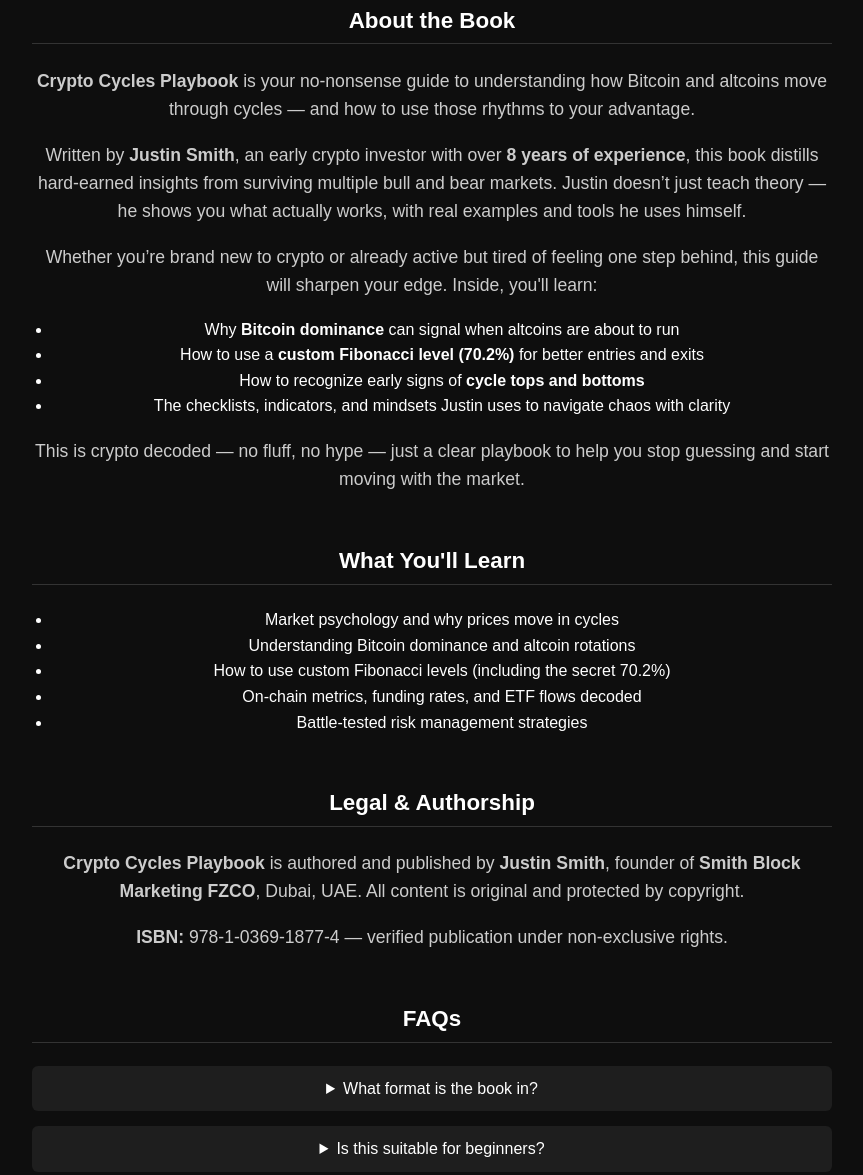
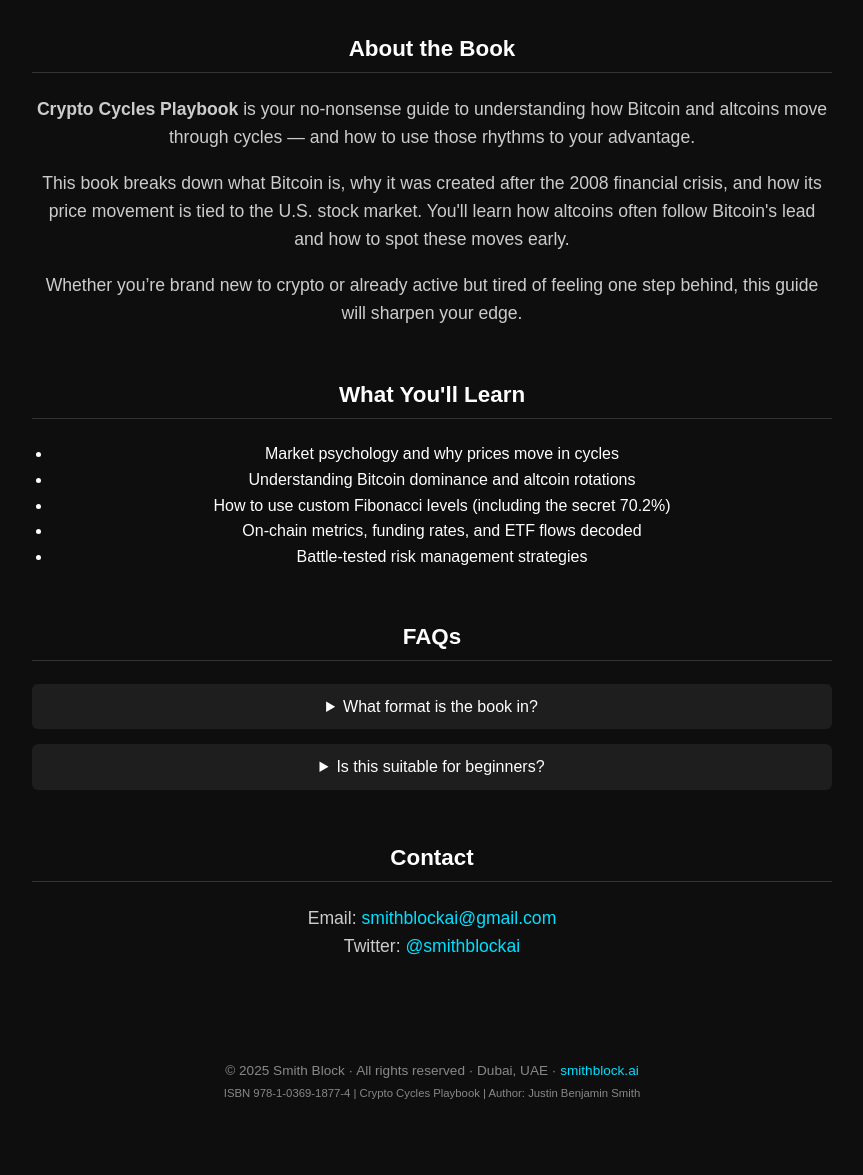
Before and after one commit to bendizziesmith/Crypto-Playbook, a plain HTML site: page index.html in a window 1280 px wide. Shown: the part 900-2075 px from the top of the page, without its empty margins (208-1071 px from the left). Drawn offline with Linux system fonts and the light colour scheme.

Commit message:
index.html

```diff
--- a/index.html
+++ b/index.html
@@ -1,10 +1,12 @@
-
 <!DOCTYPE html>
 <html lang="en">
 <head>
   <meta charset="UTF-8" />
   <meta name="viewport" content="width=device-width, initial-scale=1.0" />
-  <title>Crypto Cycles Playbook | Smith Block</title>
+  <title>Crypto Cycles Playbook | Smith Block – Learn Bitcoin & Altcoin Market Cycles</title>
+  <meta name="description" content="Crypto Cycles Playbook by Justin Benjamin Smith – Master crypto cycles, Bitcoin dominance, and altcoin strategies with this beginner and intermediate guide. Buy now at SmithBlock.ai." />
+  <meta name="keywords" content="crypto book, bitcoin cycles, altcoin strategy, market timing, Smith Block, crypto guide, beginner crypto ebook, Justin Smith crypto, Bitcoin, XRP, Alt coins, how to make money in crypto" />
+  <meta name="author" content="Justin Benjamin Smith" />
   <style>
     body {
       margin: 0;
@@ -124,7 +126,7 @@
   <div class="container">
     <div class="hero">
       <h2>Crypto Cycles Playbook</h2>
-      <p>Master Bitcoin & altcoin market rhythms with 8 years of hard-earned insights. Learn to read the cycles and move with the market—not against it.</p>
+      <p>Beginner-friendly crypto book that decodes Bitcoin market cycles and altcoin trends. Written by Justin Benjamin Smith, this guide helps new and intermediate investors trade smarter with real insights and tested strategies.</p>
       <img src="Book-cover.png" alt="Crypto Cycles Playbook Cover" class="book-cover" />
      <button class="buy-btn" id="buyNowBtn">Buy Now – $8.99</button>
 
@@ -151,21 +153,12 @@
   });
 </script>
 
-
     <div class="about-book" style="margin-top:40px;">
       <h3>About the Book</h3>
       <p><strong>Crypto Cycles Playbook</strong> is your no-nonsense guide to understanding how Bitcoin and altcoins move through cycles — and how to use those rhythms to your advantage.</p>
-      <p>Written by <strong>Justin Smith</strong>, an early crypto investor with over <strong>8 years of experience</strong>, this book distills hard-earned insights from surviving multiple bull and bear markets. Justin doesn’t just teach theory — he shows you what actually works, with real examples and tools he uses himself.</p>
-      <p>Whether you’re brand new to crypto or already active but tired of feeling one step behind, this guide will sharpen your edge. Inside, you'll learn:</p>
-      <ul>
-        <li>Why <strong>Bitcoin dominance</strong> can signal when altcoins are about to run</li>
-        <li>How to use a <strong>custom Fibonacci level (70.2%)</strong> for better entries and exits</li>
-        <li>How to recognize early signs of <strong>cycle tops and bottoms</strong></li>
-        <li>The checklists, indicators, and mindsets Justin uses to navigate chaos with clarity</li>
-      </ul>
-      <p>This is crypto decoded — no fluff, no hype — just a clear playbook to help you stop guessing and start moving with the market.</p>
+      <p>This book breaks down what Bitcoin is, why it was created after the 2008 financial crisis, and how its price movement is tied to the U.S. stock market. You'll learn how altcoins often follow Bitcoin's lead and how to spot these moves early.</p>
+      <p>Whether you’re brand new to crypto or already active but tired of feeling one step behind, this guide will sharpen your edge.</p>
     </div>
-
 
     <h3>What You'll Learn</h3>
     <ul>
@@ -175,10 +168,6 @@
       <li>On-chain metrics, funding rates, and ETF flows decoded</li>
       <li>Battle-tested risk management strategies</li>
     </ul>
-
-    <h3>Legal & Authorship</h3>
-    <p><strong>Crypto Cycles Playbook</strong> is authored and published by <strong>Justin Smith</strong>, founder of <strong>Smith Block Marketing FZCO</strong>, Dubai, UAE. All content is original and protected by copyright.</p>
-    <p><strong>ISBN:</strong> 978-1-0369-1877-4 — verified publication under non-exclusive rights.</p>
 
     <h3>FAQs</h3>
     <details>
@@ -198,7 +187,8 @@
 
 <footer>
   &copy; 2025 Smith Block · All rights reserved · Dubai, UAE · <a href="https://smithblock.ai">smithblock.ai</a>
+  <br/>
+  <small>ISBN 978-1-0369-1877-4 | Crypto Cycles Playbook | Author: Justin Benjamin Smith</small>
 </footer>
-  </div>
 </body>
 </html>
```
Lines whose indentation alone changed are shown as unchanged.
